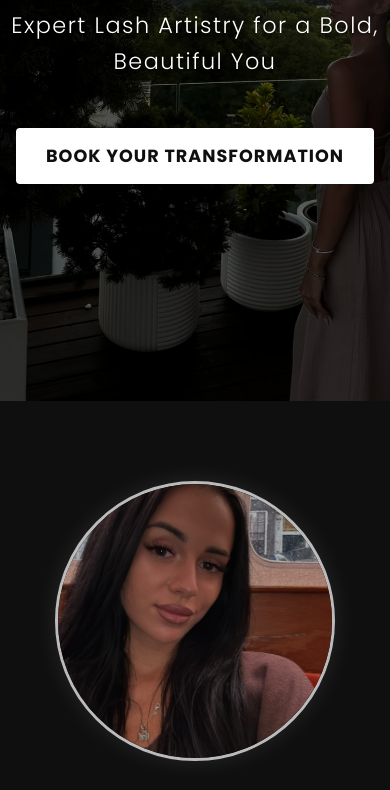
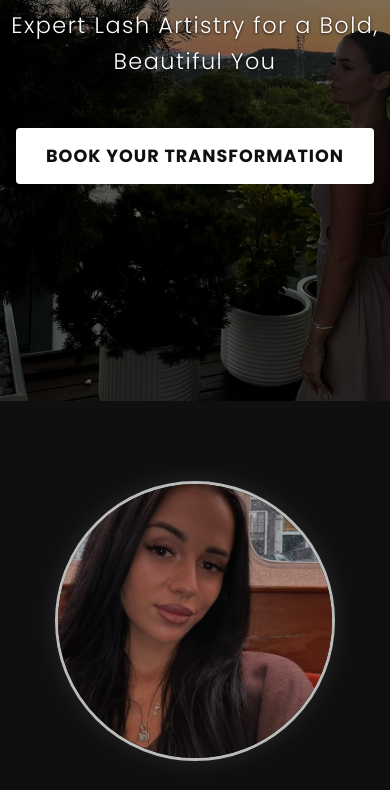
Before and after one commit to Suciones/alenegrea.studio, a plain HTML site: page index.html in a window 390 px wide. Shown: the part 443-1233 px from the top of the page. Drawn offline with Linux system fonts and the light colour scheme; a script that the page names is missing.

Commit message:
trim poza

```diff
--- a/styles.css
+++ b/styles.css
@@ -364,6 +364,11 @@ footer {
         font-size: 1.4rem;
     }
 
+    /* ⭐ NEW: Adjust background position on mobile to "trim" from top ⭐ */
+    .hero-section {
+        background-position: center 2cm; /* Shifts the image down by 2cm */
+    }
+
     /* About Section: Stack image and text */
     .content-grid {
         grid-template-columns: 1fr;
@@ -410,7 +415,7 @@ footer {
 }
 
 @media (max-width: 600px) {
-    /* ⭐ FINAL FIX: Disables animation and forces content visibility on mobile ⭐ */
+    /* FINAL FIX: Disables animation and forces content visibility on mobile */
     .fade-in {
         opacity: 1 !important;
         transform: translateY(0) !important;
```
